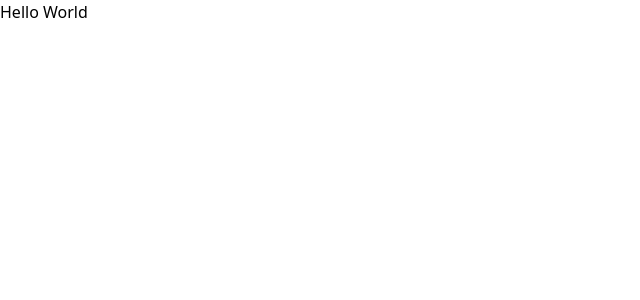
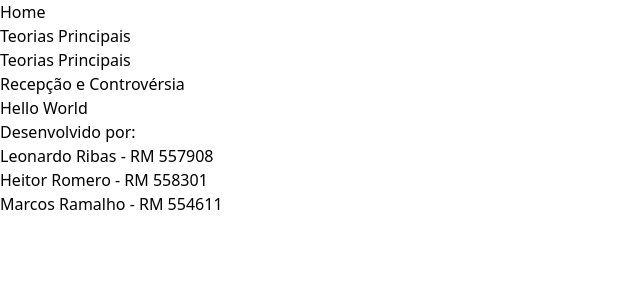
Before and after one commit to PortoSafeCar/cp2-frontend, a Next.js app in the folder cp2-frontend/: page / in a window 1280 px wide. Shown: the top 300 px of the page, without its empty margins (0-640 px from the left). Built offline with nearby package versions, Linux system fonts and the light colour scheme.

Commit message:
Adicionando componentes base

```diff
--- /dev/null
+++ b/cp2-frontend/src/app/components/Cabecalho/Cabecalho.tsx
@@ -0,0 +1,9 @@
+import Menu from "../Menu/Menu";
+
+export default function Cabecalho() {
+  return (
+    <header className="cabecalho">
+      <Menu />
+    </header>
+  );
+}
--- /dev/null
+++ b/cp2-frontend/src/app/components/Menu/Menu.tsx
@@ -0,0 +1,22 @@
+import Link from "next/link";
+
+export default function Menu() {
+  return (
+    <nav>
+      <ul>
+        <li>
+          <Link href="/">Home</Link>
+        </li>
+        <li>
+          <Link href="/teorias">Teorias Principais</Link>
+        </li>
+        <li>
+          <Link href="/consequencias">Teorias Principais</Link>
+        </li>
+        <li>
+          <Link href="/recepcao">Recepção e Controvérsia</Link>
+        </li>
+      </ul>
+    </nav>
+  );
+}
--- /dev/null
+++ b/cp2-frontend/src/app/components/Rodape/Rodape.tsx
@@ -0,0 +1,12 @@
+export default function Rodape() {
+  return (
+    <footer>
+      Desenvolvido por:
+      <ul>
+        <li>Leonardo Ribas - RM 557908</li>
+        <li>Heitor Romero - RM 558301</li>
+        <li>Marcos Ramalho - RM 554611</li>
+      </ul>
+    </footer>
+  );
+}
--- a/cp2-frontend/src/app/layout.tsx
+++ b/cp2-frontend/src/app/layout.tsx
@@ -1,5 +1,7 @@
 import type { Metadata } from "next";
 import "./globals.css";
+import Cabecalho from "./components/Cabecalho/Cabecalho";
+import Rodape from "./components/Rodape/Rodape";
 
 export const metadata: Metadata = {
   title: "Worlds in Collision",
@@ -14,7 +16,9 @@ export default function RootLayout({
   return (
     <html lang="pt-br">
       <body>
+        <Cabecalho />
         {children}
+        <Rodape />
       </body>
     </html>
   );
```
